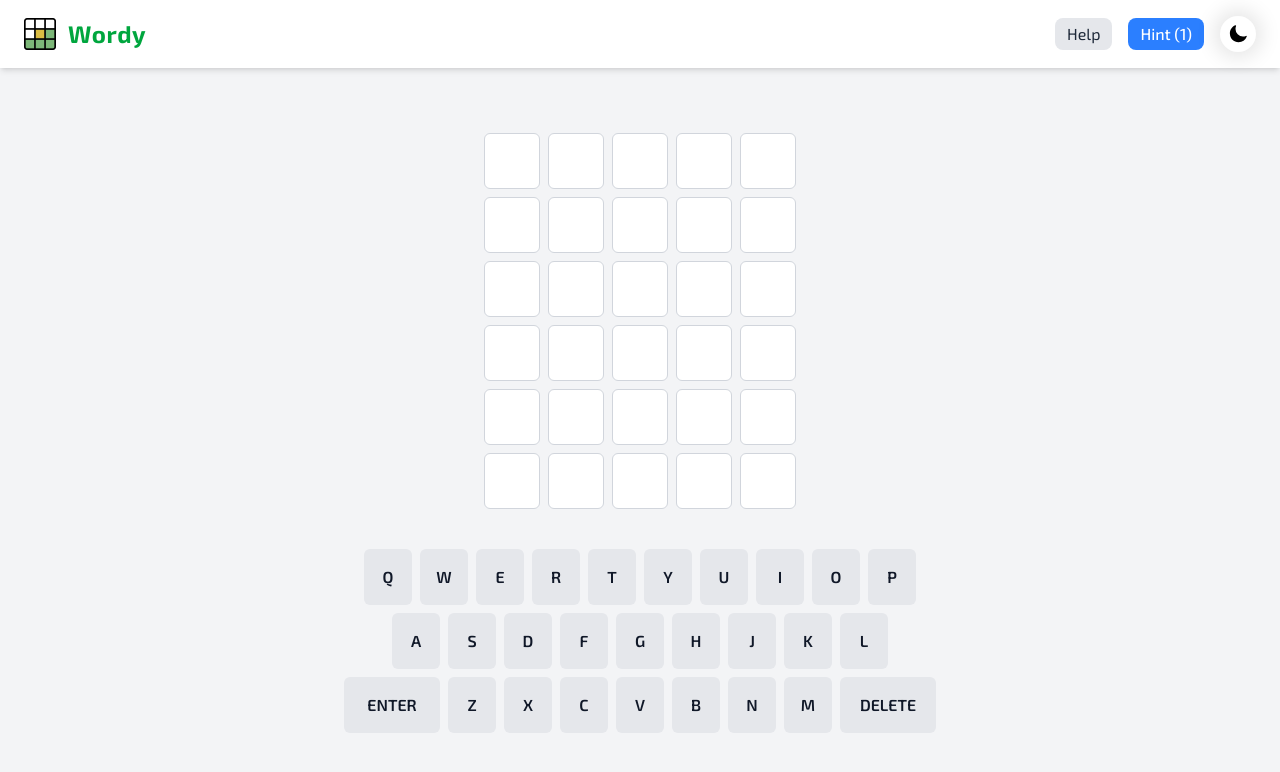
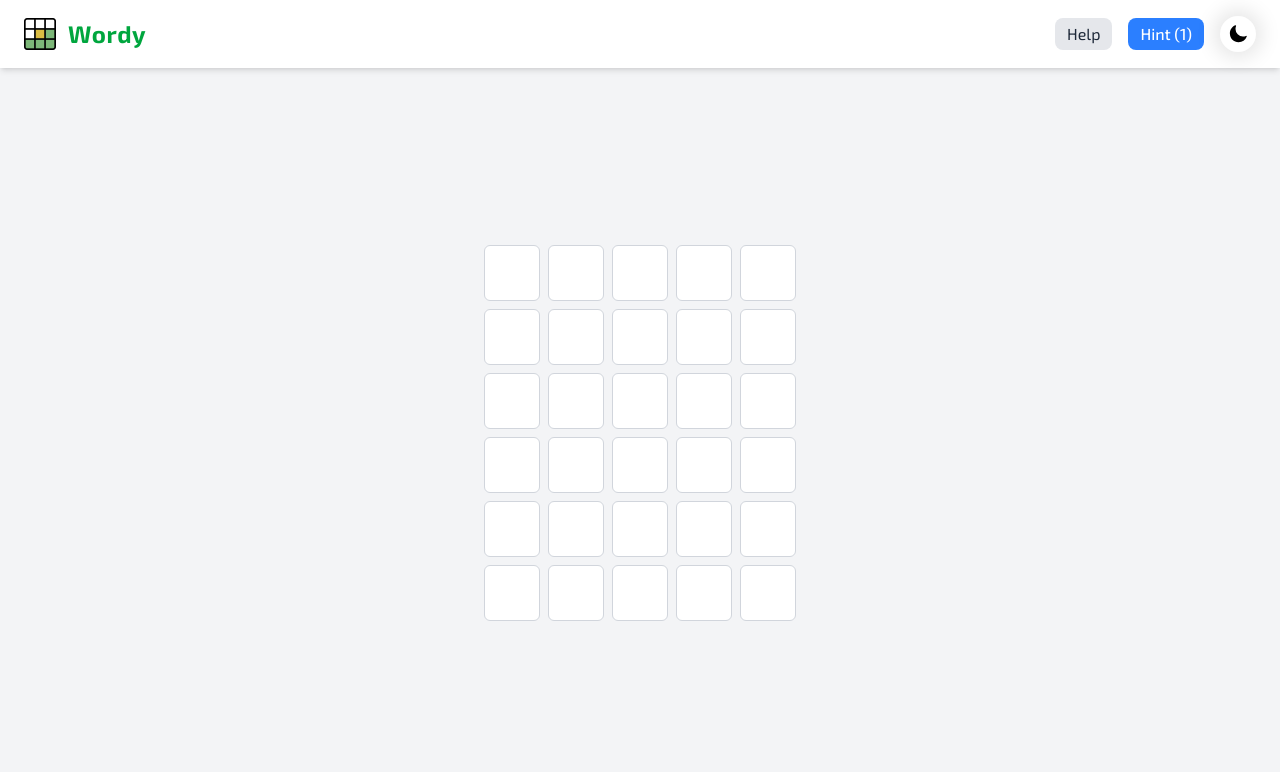
Before and after one commit to belalhanafy/wordy, a React (Vite) app: page / in a window 1280 px wide. Shown: the top 772 px of the page. Built offline with nearby package versions, Linux system fonts and the light colour scheme.

Commit message:
update cell and keyboard

```diff
--- a/src/components/Keyboard.jsx
+++ b/src/components/Keyboard.jsx
@@ -9,7 +9,7 @@ const Keyboard = () => {
     const { handleKeyPress } = useContext(GameContext);
 
     return (
-        <div className="flex flex-col gap-2 mt-6">
+        <div className="flex-col gap-2 mt-6 flex md:hidden">
             <div className="flex justify-center gap-2">
                 {keys1.map((keyLetter) => (
                     <Key key={keyLetter} keyVal={keyLetter} onKeyPress={handleKeyPress} />
@@ -35,8 +35,8 @@ const Key = ({ keyVal, onKeyPress }) => {
     return (
         <button
             onClick={() => onKeyPress(keyVal)}
-            className={`${keyVal === "ENTER" || keyVal === "DELETE" ? "w-24" : "w-12"}
-        h-14 flex items-center justify-center rounded-md font-semibold
+            className={`${keyVal === "ENTER" || keyVal === "DELETE" ? "w-18" : "w-10"}
+        h-11 flex items-center justify-center rounded-md font-semibold
         bg-gray-200 dark:bg-gray-700 text-gray-900 dark:text-gray-100
         hover:bg-gray-300 dark:hover:bg-gray-600 transition
       `}
--- a/src/components/Words.jsx
+++ b/src/components/Words.jsx
@@ -1,4 +1,5 @@
 import React from "react";
+
 const Words = ({ row, colorRow, isFlipping }) => {
   return (
     <div className="grid grid-cols-5 gap-2">
@@ -12,26 +13,38 @@ const Words = ({ row, colorRow, isFlipping }) => {
             ? "bg-yellow-500 text-white"
             : colorRow?.[colIndex] === "absent"
             ? "bg-gray-500 text-white"
-                                : "bg-white dark:bg-gray-800 text-gray-800 dark:text-gray-100 border-gray-300";
+            : "bg-white dark:bg-gray-800 text-gray-800 dark:text-gray-100";
+
+        const borderColor = letter
+          ? "border-black border-2 dark:border-gray-400"
+          : "border-gray-300 dark:border-gray-600";
+
+        const showPop = Boolean(letter && !isFlipping);
+
+        const flipDelayStyle = isFlipping
+          ? { animationDelay: `${colIndex * 0.2}s` }
+          : undefined;
 
         return (
+          <div key={colIndex} className="tile-container">
             <div
-                        key={colIndex}
               className={`w-14 h-14 border flex items-center justify-center text-3xl rounded-md font-bold uppercase
                 ${color}
+                ${borderColor}
                 ${isHint ? "border-3 border-green-700" : ""}
                 ${isFlipping ? "tile-flip" : ""}
+                ${showPop ? "tile-pop" : ""}
               `}
-                        style={{ animationDelay: `${colIndex * 0.2}s` }}
+              style={flipDelayStyle}
             >
               {letter}
+            </div>
           </div>
         );
       })}
     </div>
   );
 };
-
 
 export const boardDefaults = Array(6)
   .fill(null)
--- /dev/null
+++ b/src/components/useKeyboardInput.jsx
@@ -0,0 +1,25 @@
+import { useEffect } from "react";
+
+function useKeyboardInput(onKeyPress) {
+    useEffect(() => {
+        const handleKeyDown = (e) => {
+            let key = e.key.toUpperCase();
+
+            if (key === "ENTER") {
+                e.preventDefault();
+                onKeyPress("ENTER");
+            } else if (key === "BACKSPACE") {
+                e.preventDefault();
+                onKeyPress("DELETE");
+            } else if (/^[A-Z]$/.test(key) && key.length === 1) {
+                e.preventDefault();
+                onKeyPress(key);
+            }
+        };
+
+        window.addEventListener("keydown", handleKeyDown);
+        return () => window.removeEventListener("keydown", handleKeyDown);
+    }, [onKeyPress]);
+}
+
+export default useKeyboardInput;
--- a/src/context/GameContext.jsx
+++ b/src/context/GameContext.jsx
@@ -1,5 +1,6 @@
 import React, { createContext, useState, useEffect } from "react";
 import { boardDefaults } from "../components/Words";
+import useKeyboardInput from "../components/useKeyboardInput";
 
 export const GameContext = createContext();
 
@@ -35,6 +36,7 @@ export const GameProvider = ({ children }) => {
 
         fetchWord();
     }, []);
+
 
     const handleKeyPress = (key) => {
         if (loading) return;
@@ -137,6 +139,8 @@ export const GameProvider = ({ children }) => {
 
     };
 
+    useKeyboardInput(handleKeyPress);
+
     const resetGame = async () => {
         setBoard(boardDefaults.map(r => r.map(c => ({ ...c }))));
         setColors(Array(6).fill(null).map(() => Array(5).fill("")));
--- a/src/index.css
+++ b/src/index.css
@@ -6,18 +6,28 @@
   font-family: "Exo 2", sans-serif;
 }
 
+.tile-container {
+  perspective: 1000px;
+}
+
+@keyframes pop {
+  0% { transform: scale(1); }
+  50% { transform: scale(1.15); }
+  100% { transform: scale(1); }
+}
+.tile-pop {
+  animation: pop 120ms ease-in-out;
+}
+
 @keyframes flip {
-  0% {
-    transform: rotateX(0);
-  }
-  50% {
-    transform: rotateX(90deg);
-  }
-  100% {
-    transform: rotateX(0);
-  }
+  0% { transform: rotateX(0deg); }
+  49% { transform: rotateX(90deg); }
+  50% { transform: rotateX(90deg); }
+  100% { transform: rotateX(0deg); }
 }
 
 .tile-flip {
-  animation: flip 0.6s ease forwards;
+  transform-style: preserve-3d;
+  backface-visibility: hidden;
+  animation: flip 600ms cubic-bezier(.2,.8,.2,1) both;
 }
--- a/src/pages/Game.jsx
+++ b/src/pages/Game.jsx
@@ -5,7 +5,7 @@ import HelpIns from "../components/HelpIns";
 
 const Game = () => {
     return (
-        <div className="flex flex-col gap-4 items-center justify-center h-[calc(100vh-70px)] dark:bg-gray-900 transition-colors">
+        <div className=" px-6 lg:p-0 flex flex-col gap-4 items-center justify-center h-[calc(100vh-70px)] dark:bg-gray-900 transition-colors">
             <HelpIns />
             <Board />
             <Keyboard />
```
Lines whose indentation alone changed are shown as unchanged.
